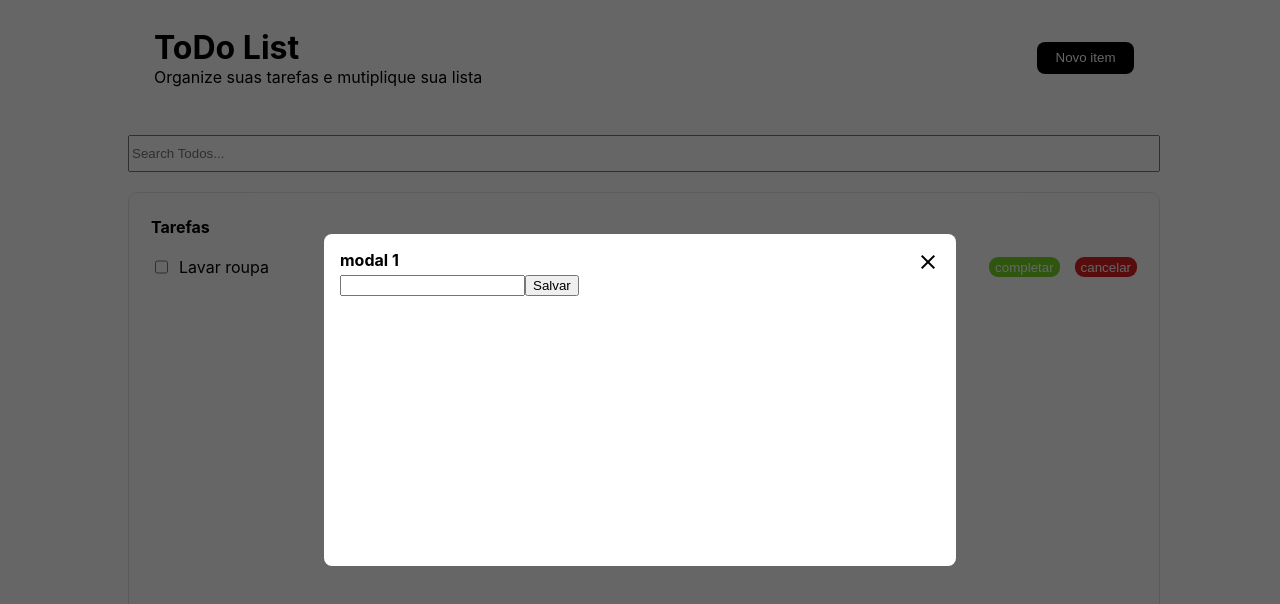
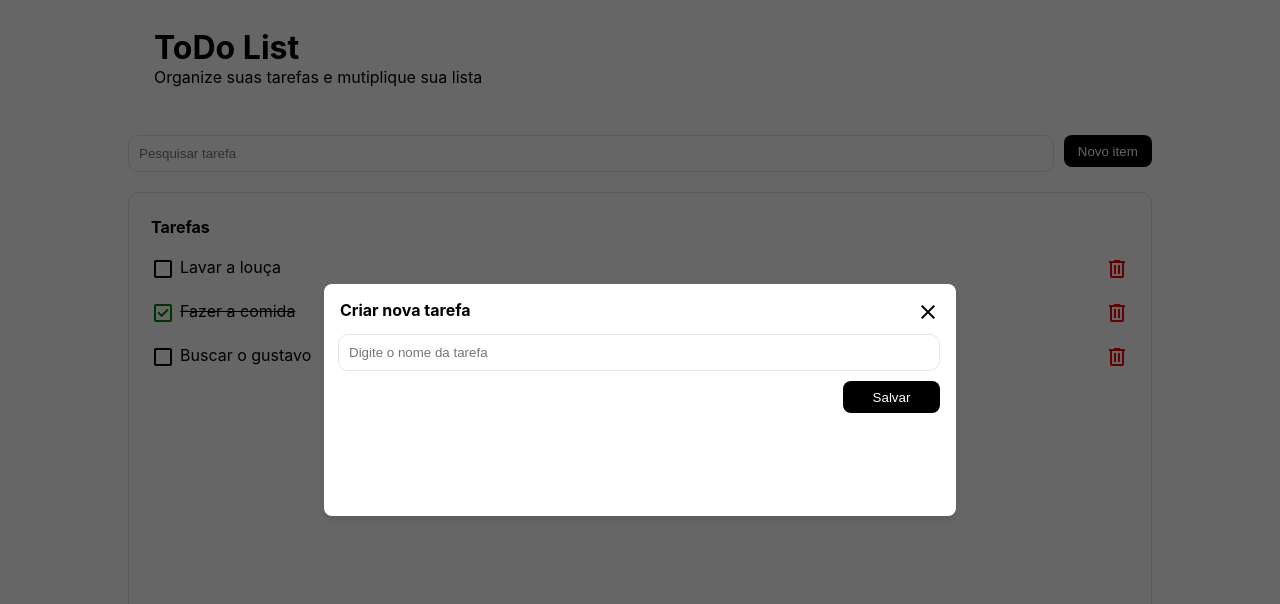
Before and after one commit to matheusdepsantos/todo-list, a React (Create React App) app: page / in a window 1280 px wide. Both pictures are taken after a click on the button "Novo item". Shown: the top 604 px of the page. Built offline with nearby package versions, Linux system fonts and the light colour scheme; the HTML template or start-up script is replaced by a standard one.

Commit message:
Criação da logica para o botão Novo item, e para a Lista
- foi criado a logica para o botão novo item, onde nele é possível adicionar um novo item na lista.
- foi criado a logica para a lista, onde nela é possível marcar, desmarcar e excluir o item.

```diff
--- a/src/App.tsx
+++ b/src/App.tsx
@@ -3,7 +3,7 @@ import logo from "./logo.svg";
 import "./App.css";
 import Button from "./components/Button";
 import Input from "./components/Input";
-import List from "./components/List";
+import List, { Tarefa } from "./components/List";
 import Modal from "./components/Modal";
 
 const styles = {
@@ -18,6 +18,42 @@ const styles = {
 
 function App() {
   const [modalOpened, setModalOpened] = useState(false);
+
+  const [pesquisarTarefa, setPesquisarTarefa] = useState("");
+  const [novaTarefa, setnovaTarefa] = useState("");
+
+  const [tarefas, setTarefas] = useState<Tarefa[]>([
+    {
+      nome: "Lavar a louça",
+      done: false,
+    },
+    {
+      nome: "Fazer a comida",
+      done: true,
+    },
+    {
+      nome: "Buscar o gustavo",
+      done: false,
+    },
+  ]);
+
+  const adicionarTarefa = () => {
+    setTarefas((tarefas) => [...tarefas, { nome: novaTarefa, done: false }]);
+    setModalOpened(false);
+    setnovaTarefa("");
+  };
+
+  const completarTarefa = (index: number, isDone: boolean) => {
+    const copyArray = [...tarefas];
+    copyArray[index].done = !isDone;
+    setTarefas(copyArray);
+  };
+
+  const removerTarefa = (index: number) => {
+    const copyArray = [...tarefas];
+    copyArray.splice(index, 1);
+    setTarefas(copyArray);
+  };
 
   return (
     <div
@@ -35,19 +71,54 @@ function App() {
           <h1>ToDo List</h1>
           <span>Organize suas tarefas e mutiplique sua lista</span>
         </div>
-        <div>
+        {/* <div>
+          <Button label="Novo item" onClick={() => setModalOpened(true)} />
+        </div> */}
+      </div>
+      <>
+        <div
+          style={{
+            display: "flex",
+            justifyContent: "space-between",
+            gap: "10px",
+          }}
+        >
+          <Input
+            placeholder="Pesquisar tarefa"
+            value={pesquisarTarefa}
+            onChange={(event) => setPesquisarTarefa(event)}
+          />
           <Button label="Novo item" onClick={() => setModalOpened(true)} />
         </div>
-      </div>
-      <>
-        <Input />
 
-        <List />
+        <List
+          tarefas={tarefas}
+          onRemove={(e) => removerTarefa(e)}
+          onComplete={(i, d) => completarTarefa(i, d)}
+        />
+
         <Modal
           opened={modalOpened}
-          title="modal 1"
+          title="Criar nova tarefa"
           onHide={() => setModalOpened(false)}
-        />
+        >
+          <div
+            style={{
+              display: "flex",
+              flexDirection: "column",
+              gap: "10px",
+              justifyContent: "flex-end",
+              alignItems: "flex-end",
+            }}
+          >
+            <Input
+              placeholder="Digite o nome da tarefa"
+              value={novaTarefa}
+              onChange={(event) => setnovaTarefa(event)}
+            />
+            <Button label="Salvar" onClick={() => adicionarTarefa()} />
+          </div>
+        </Modal>
       </>
     </div>
   );
--- a/src/components/Button.tsx
+++ b/src/components/Button.tsx
@@ -15,6 +15,7 @@ const styles = {
     borderRadius: "8px",
     border: "none",
     alignItems: "center",
+    cursor: "pointer",
   },
 };
 
--- a/src/components/Input.tsx
+++ b/src/components/Input.tsx
@@ -1,16 +1,26 @@
 const styles = {
   inputInsert: {
-    width: "100%",
-    height: "31px",
+    width: "calc(100% - 20px)",
+    borderRadius: "10px",
+    border: "1px solid rgb(229, 229, 229)",
+    padding: "10px",
   },
 };
 
-function Input() {
+interface Props {
+  placeholder: string;
+  value: string;
+  onChange: (e: string) => void;
+}
+
+function Input({ placeholder, value, onChange }: Props) {
   return (
     <input
       type="text"
-      placeholder="Search Todos..."
+      placeholder={placeholder}
       style={styles.inputInsert}
+      value={value}
+      onChange={(e) => onChange(e.target.value)}
     />
   );
 }
--- a/src/components/List.tsx
+++ b/src/components/List.tsx
@@ -42,24 +42,63 @@ const styles = {
   },
 };
 
-function List() {
+export interface Tarefa {
+  nome: string;
+  done: boolean;
+}
+
+interface Props {
+  tarefas: Tarefa[];
+  onRemove: (index: number) => void;
+  onComplete: (index: number, isDone: boolean) => void;
+}
+
+function List({ tarefas, onRemove, onComplete }: Props) {
   return (
     <div style={styles.container}>
       <strong style={styles.titleList}>Tarefas</strong>
-      <div style={styles.containerInfoList}>
-        <div style={styles.textTarefa}>
-          <input type="checkbox" name="Lavar roupa" id="" />
-          <span>Lavar roupa</span>
+      {tarefas.map((tarefa: Tarefa, index: number) => (
+        <div style={styles.containerInfoList} key={index}>
+          <div style={{ display: "flex", gap: "5px" }}>
+            {tarefa.done ? (
+              <span
+                className="material-symbols-outlined"
+                style={{ cursor: "pointer", color: "green" }}
+                onClick={() => onComplete(index, tarefa.done)}
+              >
+                check_box
+              </span>
+            ) : (
+              <span
+                className="material-symbols-outlined"
+                style={{ cursor: "pointer" }}
+                onClick={() => onComplete(index, tarefa.done)}
+              >
+                check_box_outline_blank
+              </span>
+            )}
+            <div style={styles.textTarefa}>
+              <span
+                style={{
+                  textDecoration: tarefa.done ? "line-through" : "none",
+                }}
+              >
+                {tarefa.nome}
+              </span>
+            </div>
+          </div>
+          <div style={styles.btnDistance}>
+            <span
+              className="material-symbols-outlined"
+              style={{ cursor: "pointer", color: "red" }}
+              onClick={() => onRemove(index)}
+            >
+              delete
+            </span>
+            {/* </button> */}
+          </div>
         </div>
-        <div style={styles.btnDistance}>
-          <button type="button" style={styles.btnCompletar}>
-            completar
-          </button>
-          <button type="button" style={styles.btnCancelar}>
-            cancelar
-          </button>
-        </div>
-      </div>
+      ))}
     </div>
   );
 }
--- a/src/components/Modal.tsx
+++ b/src/components/Modal.tsx
@@ -24,10 +24,16 @@ function Modal({ opened, children, title, onHide }: Props) {
           <div
             style={{
               width: "600px",
-              height: "300px",
+              height: "auto",
+              minHeight: "200px",
+              maxHeight: "80vh",
               background: "#ffffff",
               borderRadius: "8px",
               padding: "16px",
+              display: "flex",
+              flexDirection: "column",
+              gap: "10px",
+              boxShadow: "0 4px 8px rgba(0, 0, 0, 0.1)",
             }}
           >
             <div
@@ -40,13 +46,18 @@ function Modal({ opened, children, title, onHide }: Props) {
               <span
                 className="material-symbols-outlined"
                 onClick={() => onHide()}
+                style={{ cursor: "pointer" }}
               >
                 close
               </span>
             </div>
-            <div>
-              <input type="text" />
-              <button>Salvar</button>
+            <div
+              style={{
+                width: "100%",
+                height: "94%",
+              }}
+            >
+              {children}
             </div>
           </div>
         </div>
```
